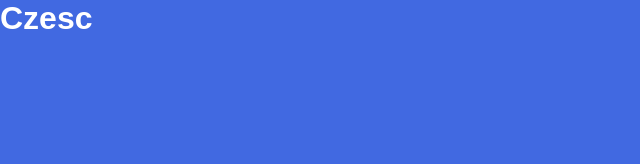
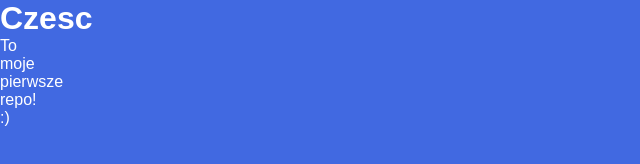
Before and after one commit to karolgacon/test, a plain HTML site: page index.html in a window 1280 px wide. Shown: the whole page, without its empty margins (0-640 px from the left). Drawn offline with Linux system fonts and the light colour scheme.

Commit message:
added p and change styles.css

```diff
--- a/index.html
+++ b/index.html
@@ -8,6 +8,7 @@
 		<link rel="stylesheet" href="style.css" />
 	</head>
 	<body>
-	<h1>Czesc</h1>
+		<h1>Czesc</h1>
+		<p>To moje pierwsze repo! :)</p>
 	</body>
 </html>
--- a/style.css
+++ b/style.css
@@ -8,6 +8,7 @@ body {
 	height: 100vh;
 	font-family: 'Ubuntu', sans-serif;
 	overflow: hidden;
+	width: 50px;
 	color: #fff;
 	background-color: royalblue;
 }
```
